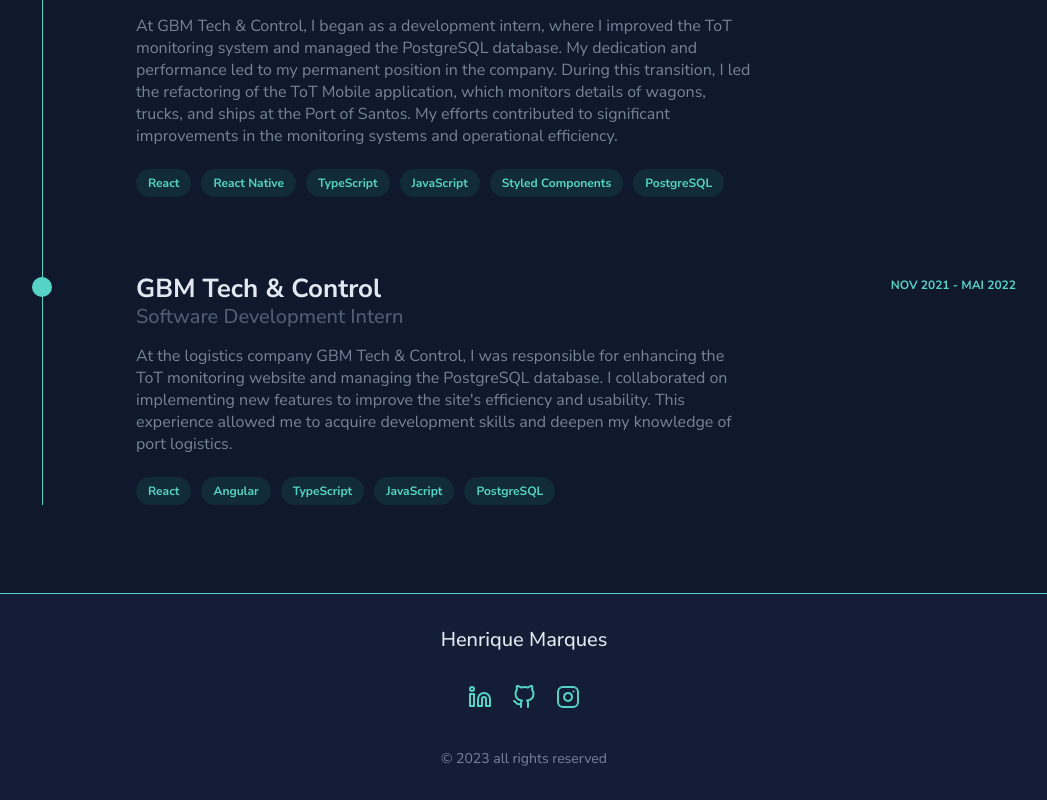
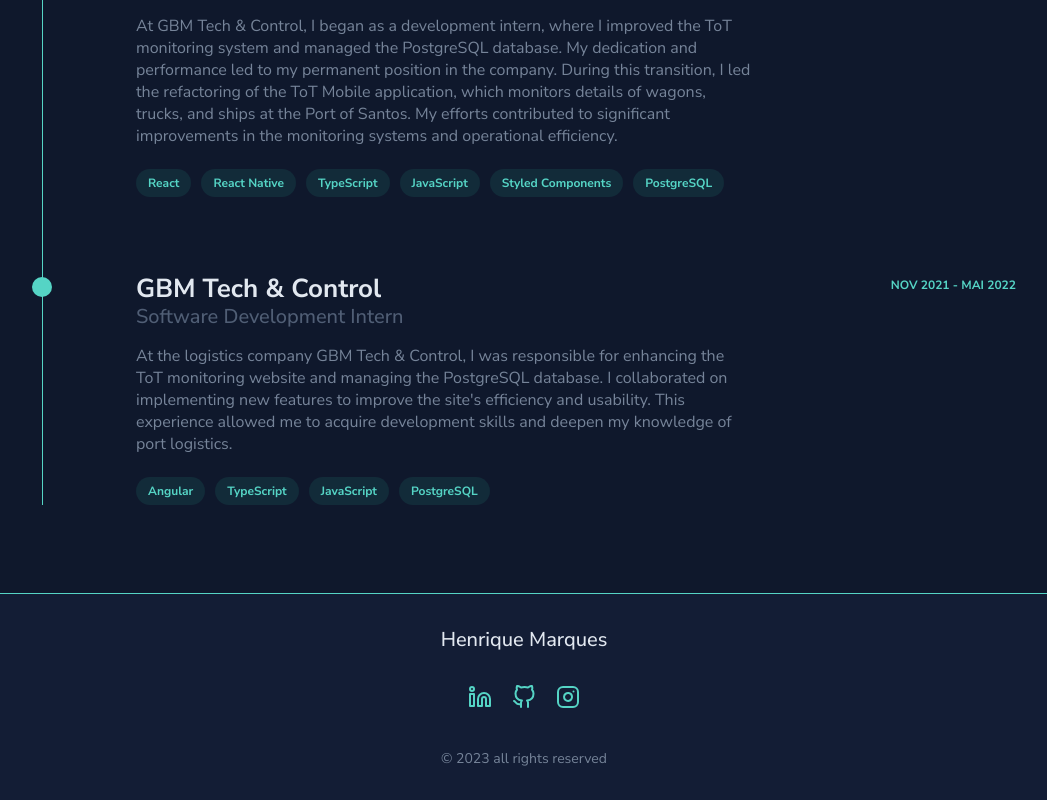
Before and after one commit to HMDarkFir3/portifolio, a Next.js app: page / in a window 1280 px wide. Shown: the part 1546-2346 px from the top of the page, without its empty margins (116-1163 px from the left). Built offline with nearby package versions, Linux system fonts and the light colour scheme.

Commit message:
chore: create sections folder

```diff
--- a/src/app/page.tsx
+++ b/src/app/page.tsx
@@ -3,8 +3,8 @@
 import { useWindowScroll } from '@/hooks/useWindowScroll';
 
 import { Header } from '@/components/Header';
-import { About } from '@/components/About';
-import { Experience } from '@/components/Experience';
+import { About } from '@/components/Sections/About';
+import { Experience } from '@/components/Sections/Experience';
 import { Footer } from '@/components/Footer';
 
 import { HEADER_HEIGHT } from '@/utils/constants';
--- a/src/components/About/styles.module.scss
+++ b/src/components/Sections/About/styles.module.scss
@@ -1,4 +1,4 @@
-@import '../../styles/variables.module.scss';
+@import '../../../styles/variables.module.scss';
 
 .container {
   display: flex;
--- a/src/components/Experience/styles.module.scss
+++ b/src/components/Sections/Experience/styles.module.scss
@@ -1,4 +1,4 @@
-@import '../../styles/variables.module.scss';
+@import '../../../styles/variables.module.scss';
 
 .container {
   display: flex;
--- a/src/utils/educations.ts
+++ b/src/utils/educations.ts
@@ -10,7 +10,7 @@
       'C++',
       'Java',
       'Design Patterns',
-      'POO',
+      'OOP',
       'UML',
       'SQL',
       'DevOps',
@@ -32,7 +32,8 @@
       'PHP',
       'Ionic',
       'Bootstrap',
-      'MySQL',
+      'SQL',
+      'Database',
     ],
   },
 ];
--- a/src/utils/experiences.ts
+++ b/src/utils/experiences.ts
@@ -58,6 +58,6 @@
     company: 'GBM Tech & Control',
     description: `At the logistics company GBM Tech & Control, I was responsible for enhancing the ToT monitoring website and managing the PostgreSQL database. I collaborated on implementing new features to improve the site's efficiency and usability. This experience allowed me to acquire development skills and deepen my knowledge of port logistics.`,
     period: 'NOV 2021 - MAI 2022',
-    tags: ['React', 'Angular', 'TypeScript', 'JavaScript', 'PostgreSQL'],
+    tags: ['Angular', 'TypeScript', 'JavaScript', 'PostgreSQL'],
   },
 ];
```
Also changed, not shown: src/components/Sections/About/index.tsx (renamed from src/components/About/index.tsx), src/components/Sections/Experience/index.tsx (renamed from src/components/Experience/index.tsx).
